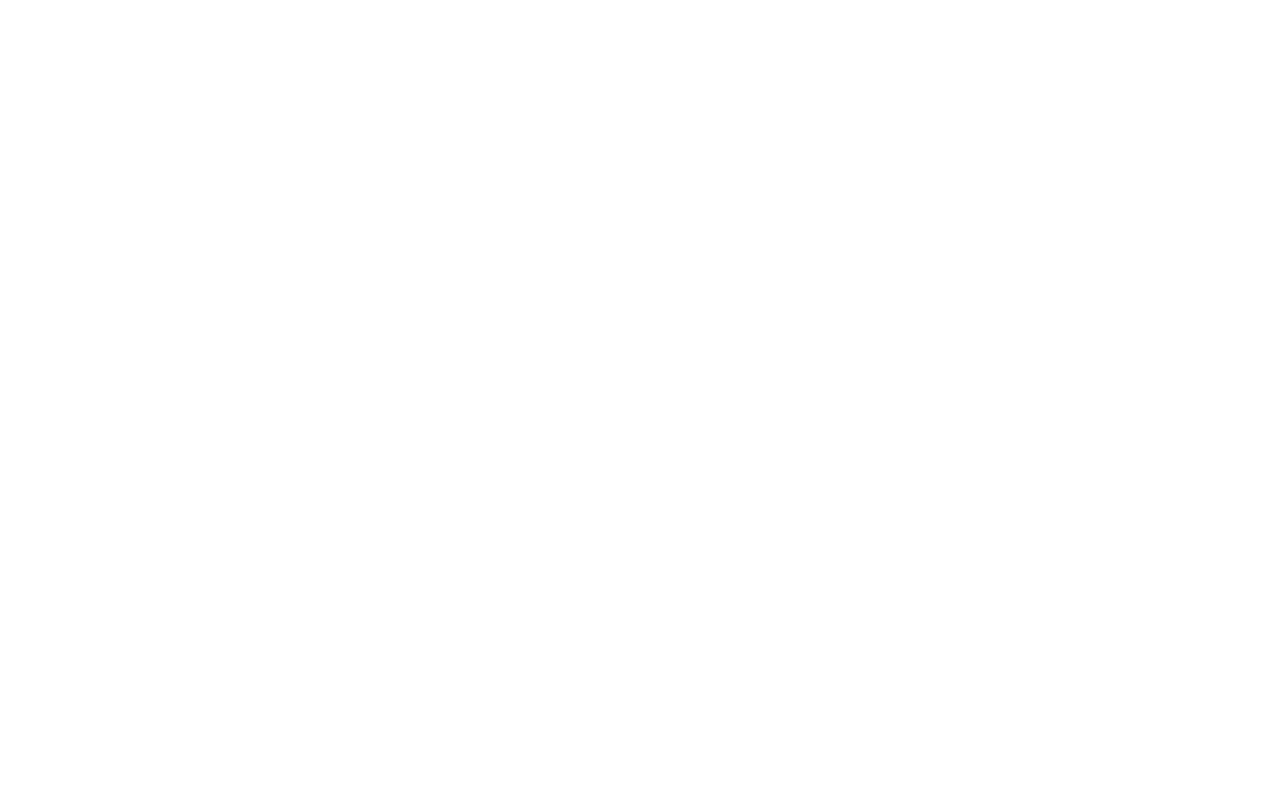
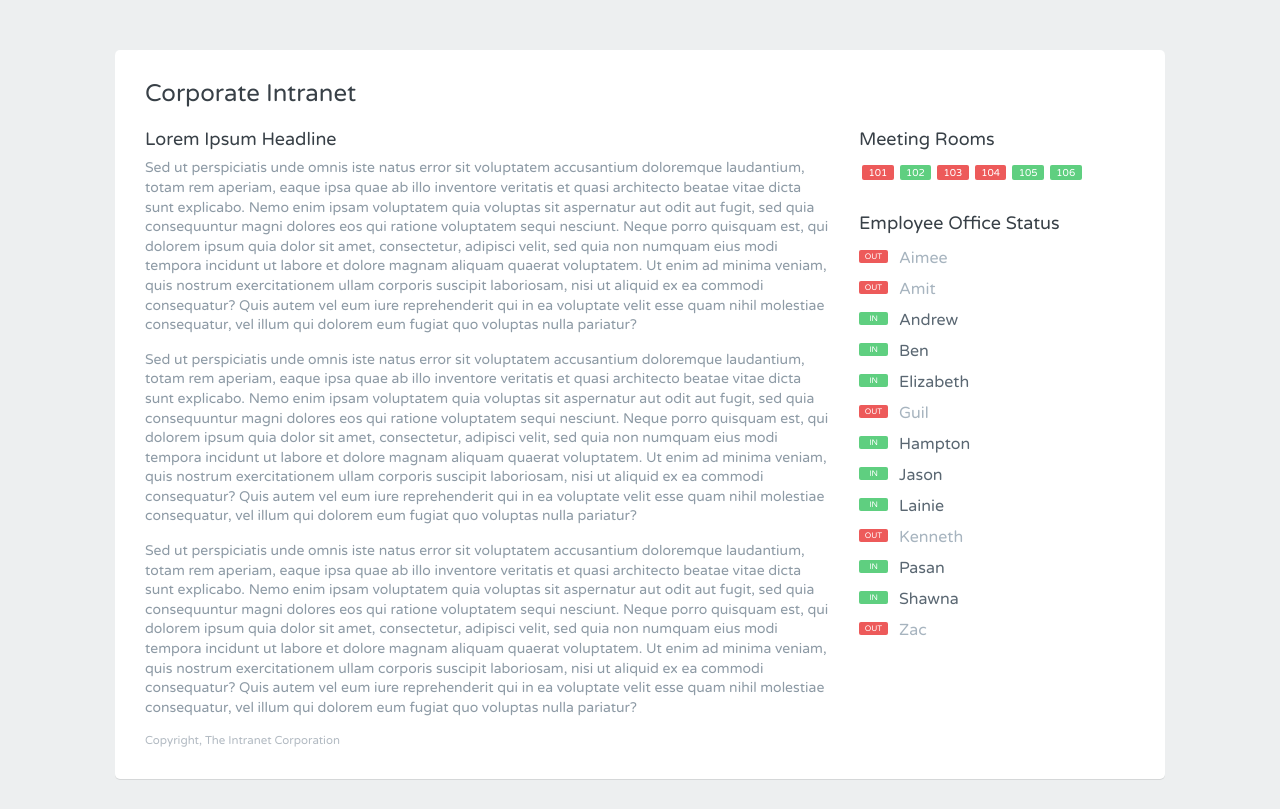
Before and after one commit to hewadnoori/AJAX-practice, a plain HTML site: page AJAX/AJAX-BASICS-Programming-AJAX-Challange/index.html in a window 1280 px wide. Drawn offline with Linux system fonts and the light colour scheme.

Commit message:
finished challenge

```diff
--- a/AJAX/AJAX-BASICS-Programming-AJAX-Challange/css/main.css
+++ b/AJAX/AJAX-BASICS-Programming-AJAX-Challange/css/main.css
@@ -0,0 +1,393 @@
+@charset "UTF-8";
+
+.grid-container:before,
+.grid-container:after {
+    content: ".";
+    display: block;
+    overflow: hidden;
+    visibility: hidden;
+    font-size: 0;
+    line-height: 0;
+    width: 0;
+    height: 0;
+}
+
+.grid-container:after {
+    clear: both;
+}
+
+.grid-container {
+    max-width: 1080px;
+    position: relative;
+}
+
+.grid-30,
+.grid-70,
+.grid-100 {
+    -webkit-box-sizing: border-box;
+    -moz-box-sizing: border-box;
+    box-sizing: border-box;
+    padding-left: 15px;
+    padding-right: 15px;
+}
+
+body {
+    min-width: 320px;
+}
+
+@media screen {
+
+    .grid-container:before,
+    .grid-container:after {
+        content: ".";
+        display: block;
+        overflow: hidden;
+        visibility: hidden;
+        font-size: 0;
+        line-height: 0;
+        width: 0;
+        height: 0;
+    }
+
+    .grid-container:after {
+        clear: both;
+    }
+
+    .grid-container {
+        max-width: 1080px;
+        position: relative;
+    }
+
+    .grid-30,
+    .grid-70,
+    .grid-100 {
+        -webkit-box-sizing: border-box;
+        -moz-box-sizing: border-box;
+        box-sizing: border-box;
+        padding-left: 15px;
+        padding-right: 15px;
+    }
+
+    body {
+        min-width: 320px;
+    }
+}
+
+@media screen and (min-width: 1080px) {
+
+    .grid-container:before,
+    .grid-100:before,
+    .grid-container:after,
+    .grid-100:after {
+        content: ".";
+        display: block;
+        overflow: hidden;
+        visibility: hidden;
+        font-size: 0;
+        line-height: 0;
+        width: 0;
+        height: 0;
+    }
+
+    .grid-container:after,
+    .grid-100:after {
+        clear: both;
+    }
+
+    .grid-container {
+        max-width: 1080px;
+        position: relative;
+    }
+
+    .grid-30,
+    .grid-70,
+    .grid-100 {
+        -webkit-box-sizing: border-box;
+        -moz-box-sizing: border-box;
+        box-sizing: border-box;
+        padding-left: 15px;
+        padding-right: 15px;
+    }
+
+    .grid-30 {
+        float: left;
+        width: 30%;
+    }
+
+    .grid-70 {
+        float: left;
+        width: 70%;
+    }
+
+    .grid-100 {
+        clear: both;
+        width: 100%;
+    }
+}
+
+@media screen and (max-width: 400px) {
+    @-ms-viewport {
+        width: 320px;
+    }
+}
+
+@media screen and (max-width: 680px) {
+
+    .grid-container:before,
+    .grid-container:after {
+        content: ".";
+        display: block;
+        overflow: hidden;
+        visibility: hidden;
+        font-size: 0;
+        line-height: 0;
+        width: 0;
+        height: 0;
+    }
+
+    .grid-container:after {
+        clear: both;
+    }
+
+    .grid-container {
+        max-width: 1080px;
+        position: relative;
+    }
+
+    .grid-30,
+    .grid-70,
+    .grid-100 {
+        -webkit-box-sizing: border-box;
+        -moz-box-sizing: border-box;
+        box-sizing: border-box;
+        padding-left: 15px;
+        padding-right: 15px;
+    }
+}
+
+@media screen and (min-width: 680px) and (max-width: 1080px) {
+
+    .grid-container:before,
+    .grid-container:after {
+        content: ".";
+        display: block;
+        overflow: hidden;
+        visibility: hidden;
+        font-size: 0;
+        line-height: 0;
+        width: 0;
+        height: 0;
+    }
+
+    .grid-container:after {
+        clear: both;
+    }
+
+    .grid-container {
+        max-width: 1080px;
+        position: relative;
+    }
+
+    .grid-30,
+    .grid-70,
+    .grid-100 {
+        -webkit-box-sizing: border-box;
+        -moz-box-sizing: border-box;
+        box-sizing: border-box;
+        padding-left: 15px;
+        padding-right: 15px;
+    }
+}
+
+.grid-container:before,
+.grid-container:after {
+    content: ".";
+    display: block;
+    overflow: hidden;
+    visibility: hidden;
+    font-size: 0;
+    line-height: 0;
+    width: 0;
+    height: 0;
+}
+
+.grid-container:after {
+    clear: both;
+}
+
+.grid-container {
+    max-width: 1080px;
+    position: relative;
+}
+
+.grid-30,
+.grid-70,
+.grid-100 {
+    -webkit-box-sizing: border-box;
+    -moz-box-sizing: border-box;
+    box-sizing: border-box;
+    padding-left: 15px;
+    padding-right: 15px;
+}
+
+html,
+body,
+div,
+h1,
+h2,
+p,
+ul,
+li,
+aside,
+footer,
+section {
+    margin: 0;
+    padding: 0;
+    border: 0;
+    font: inherit;
+    font-size: 100%;
+    vertical-align: baseline;
+}
+
+html {
+    line-height: 1;
+}
+
+ul {
+    list-style: none;
+}
+
+aside,
+footer,
+section {
+    display: block;
+}
+
+body {
+    background: #edeff0;
+    padding: 50px 0 0;
+    font-family: "Varela Round", "Helvetica Neue", Helvetica, Arial, sans-serif;
+    font-size: 62.5%;
+}
+
+.centered {
+    margin: 0 auto;
+}
+
+.contained {
+    background: white;
+    padding: 30px 15px;
+    margin-bottom: 30px;
+    position: relative;
+    overflow: hidden;
+    -webkit-border-radius: 5px;
+    -moz-border-radius: 5px;
+    -ms-border-radius: 5px;
+    -o-border-radius: 5px;
+    border-radius: 5px;
+    -webkit-box-shadow: 0 1px 0 0 rgba(0, 0, 0, 0.1);
+    -moz-box-shadow: 0 1px 0 0 rgba(0, 0, 0, 0.1);
+    box-shadow: 0 1px 0 0 rgba(0, 0, 0, 0.1);
+}
+
+.heading {
+    margin-bottom: 20px;
+}
+
+h1,
+h2 {
+    font-size: 2.4em;
+    font-weight: 500;
+    margin-bottom: 8px;
+    color: #384047;
+    line-height: 1.2;
+}
+
+h2 {
+    font-size: 1.8em;
+}
+
+aside h2 {
+    margin-bottom: 15px;
+}
+
+p {
+    color: #8d9aa5;
+    font-size: 1.4em;
+    margin-bottom: 15px;
+    line-height: 1.4;
+}
+
+ul li {
+    margin: 15px 0 0;
+    font-size: 1.6em;
+    color: #8d9aa5;
+    position: relative;
+}
+
+ul.rooms {
+    margin-bottom: 30px;
+}
+
+ul.rooms li {
+    font-size: 1em;
+    display: inline-block;
+    width: 10%;
+    padding: 3px 2px 2px;
+    border-radius: 2px;
+    margin: 0 3px 3px 3px;
+    color: white;
+    text-align: center;
+}
+
+ul.rooms li.empty {
+    background-color: #5fcf80;
+}
+
+ul.rooms li.full {
+    background-color: #ed5a5a;
+}
+
+ul.bulleted {
+    margin-bottom: 20px;
+}
+
+ul.bulleted li {
+    padding-left: 40px;
+}
+
+ul.bulleted li:before {
+    position: absolute;
+    top: 0;
+    left: 0;
+    color: white;
+    font-size: .5em;
+    padding: 3px 2px 2px;
+    border-radius: 2px;
+    text-align: center;
+    width: 25px;
+}
+
+ul.bulleted .in {
+    color: #5A6772;
+}
+
+ul.bulleted .in:before {
+    content: "IN";
+    background-color: #5fcf80;
+}
+
+ul.bulleted .out {
+    color: #A7B4BF;
+}
+
+ul.bulleted .out:before {
+    content: "OUT";
+    background-color: #ed5a5a;
+}
+
+footer p {
+    color: #b2bac2;
+    font-size: 1.15em;
+    margin: 0;
+}
--- a/AJAX/AJAX-BASICS-Programming-AJAX-Challange/data/employees.json
+++ b/AJAX/AJAX-BASICS-Programming-AJAX-Challange/data/employees.json
@@ -0,0 +1,54 @@
+[
+    {
+        "name": "Aimee",
+        "inoffice": false
+    },
+    {
+        "name": "Amit",
+        "inoffice": false
+    },
+    {
+        "name": "Andrew",
+        "inoffice": true
+    },
+    {
+        "name": "Ben",
+        "inoffice": true
+    },
+    {
+        "name": "Elizabeth",
+        "inoffice": true
+    },
+    {
+        "name": "Guil",
+        "inoffice": false
+    },
+    {
+        "name": "Hampton",
+        "inoffice": true
+    },
+    {
+        "name": "Jason",
+        "inoffice": true
+    },
+    {
+        "name": "Lainie",
+        "inoffice": true
+    },
+    {
+        "name": "Kenneth",
+        "inoffice": false
+    },
+    {
+        "name": "Pasan",
+        "inoffice": true
+    },
+    {
+        "name": "Shawna",
+        "inoffice": true
+    },
+    {
+        "name": "Zac",
+        "inoffice": false
+    }
+]
--- a/AJAX/AJAX-BASICS-Programming-AJAX-Challange/data/rooms.json
+++ b/AJAX/AJAX-BASICS-Programming-AJAX-Challange/data/rooms.json
@@ -0,0 +1,26 @@
+[
+    {
+        "room": 101,
+        "available": false
+    },
+    {
+        "room": 102,
+        "available": true
+    },
+    {
+        "room": 103,
+        "available": false
+    },
+    {
+        "room": 104,
+        "available": false
+    },
+    {
+        "room": 105,
+        "available": true
+    },
+    {
+        "room": 106,
+        "available": true
+    }
+]
--- a/AJAX/AJAX-BASICS-Programming-AJAX-Challange/index.html
+++ b/AJAX/AJAX-BASICS-Programming-AJAX-Challange/index.html
@@ -0,0 +1,43 @@
+<!DOCTYPE html>
+<html>
+<head>
+  <meta charset="utf-8">
+  <title>AJAX Office Status Widget</title>
+  <link href='http://fonts.googleapis.com/css?family=Varela+Round' rel='stylesheet' type='text/css'>
+  <link rel="stylesheet" href="css/main.css">
+  <script src="js/widget.js"></script>
+</head>
+<body>
+  <div class="grid-container centered">
+    <div class="grid-100">
+      <div class="contained">
+        <div class="grid-100">
+          <div class="heading">
+            <h1>Corporate Intranet</h1>
+          </div>
+        </div>
+        <section class="grid-70 main">
+          <h2>Lorem Ipsum Headline</h2>
+          <p>Sed ut perspiciatis unde omnis iste natus error sit voluptatem accusantium doloremque laudantium, totam rem aperiam, eaque ipsa quae ab illo inventore veritatis et quasi architecto beatae vitae dicta sunt explicabo. Nemo enim ipsam voluptatem quia voluptas sit aspernatur aut odit aut fugit, sed quia consequuntur magni dolores eos qui ratione voluptatem sequi nesciunt. Neque porro quisquam est, qui dolorem ipsum quia dolor sit amet, consectetur, adipisci velit, sed quia non numquam eius modi tempora incidunt ut labore et dolore magnam aliquam quaerat voluptatem. Ut enim ad minima veniam, quis nostrum exercitationem ullam corporis suscipit laboriosam, nisi ut aliquid ex ea commodi consequatur? Quis autem vel eum iure reprehenderit qui in ea voluptate velit esse quam nihil molestiae consequatur, vel illum qui dolorem eum fugiat quo voluptas nulla pariatur?</p>
+          <p>Sed ut perspiciatis unde omnis iste natus error sit voluptatem accusantium doloremque laudantium, totam rem aperiam, eaque ipsa quae ab illo inventore veritatis et quasi architecto beatae vitae dicta sunt explicabo. Nemo enim ipsam voluptatem quia voluptas sit aspernatur aut odit aut fugit, sed quia consequuntur magni dolores eos qui ratione voluptatem sequi nesciunt. Neque porro quisquam est, qui dolorem ipsum quia dolor sit amet, consectetur, adipisci velit, sed quia non numquam eius modi tempora incidunt ut labore et dolore magnam aliquam quaerat voluptatem. Ut enim ad minima veniam, quis nostrum exercitationem ullam corporis suscipit laboriosam, nisi ut aliquid ex ea commodi consequatur? Quis autem vel eum iure reprehenderit qui in ea voluptate velit esse quam nihil molestiae consequatur, vel illum qui dolorem eum fugiat quo voluptas nulla pariatur?</p>
+          <p>Sed ut perspiciatis unde omnis iste natus error sit voluptatem accusantium doloremque laudantium, totam rem aperiam, eaque ipsa quae ab illo inventore veritatis et quasi architecto beatae vitae dicta sunt explicabo. Nemo enim ipsam voluptatem quia voluptas sit aspernatur aut odit aut fugit, sed quia consequuntur magni dolores eos qui ratione voluptatem sequi nesciunt. Neque porro quisquam est, qui dolorem ipsum quia dolor sit amet, consectetur, adipisci velit, sed quia non numquam eius modi tempora incidunt ut labore et dolore magnam aliquam quaerat voluptatem. Ut enim ad minima veniam, quis nostrum exercitationem ullam corporis suscipit laboriosam, nisi ut aliquid ex ea commodi consequatur? Quis autem vel eum iure reprehenderit qui in ea voluptate velit esse quam nihil molestiae consequatur, vel illum qui dolorem eum fugiat quo voluptas nulla pariatur?</p>
+        </section>
+         <aside class="grid-30 list">
+        <h2>Meeting Rooms</h2>
+          <div id="roomList">
+
+
+          </div>
+          <h2>Employee Office Status</h2>
+          <div id="employeeList">
+
+          </div>
+        </aside>
+        <footer class="grid-100">
+          <p>Copyright, The Intranet Corporation</p>
+        </footer>
+      </div>
+    </div>
+  </div>
+</body>
+</html>
--- a/AJAX/AJAX-BASICS-Programming-AJAX-Challange/js/widget.js
+++ b/AJAX/AJAX-BASICS-Programming-AJAX-Challange/js/widget.js
@@ -0,0 +1,42 @@
+var xhr = new XMLHttpRequest();
+xhr.onreadystatechange = function () {
+    if (xhr.readyState === 4 && xhr.status === 200) {
+        var employees = JSON.parse(xhr.responseText);
+        var statusHTML = '<ul class="bulleted">';
+        for (var i = 0; i < employees.length; i += 1) {
+            if (employees[i].inoffice === true) {
+                statusHTML += '<li class="in">';
+            } else {
+                statusHTML += '<li class="out">';
+            }
+            statusHTML += employees[i].name;
+            statusHTML += '</li>';
+        }
+        statusHTML += '</ul>';
+        document.getElementById('employeeList').innerHTML = statusHTML;
+    }
+};
+xhr.open('GET', 'data/employees.json');
+xhr.send();
+
+var meeting = new XMLHttpRequest();
+meeting.onreadystatechange = function () {
+    if (meeting.readyState === 4 && meeting.status === 200) {
+        var rooms = JSON.parse(meeting.responseText);
+        console.log(rooms.length);
+        var statusHTML = '<ul class="rooms">';
+        for (var i = 0; i < rooms.length; i++) {
+            if (rooms[i].available === true) {
+                statusHTML += '<li class="empty">';
+            } else {
+                statusHTML += '<li class="full">';
+            }
+            statusHTML += rooms[i].room;
+            statusHTML += '</li>';
+        }
+        statusHTML += '</ul>';
+        document.getElementById('roomList').innerHTML = statusHTML;
+    }
+}
+meeting.open('GET', 'data/rooms.json');
+meeting.send();
```
Also changed, not shown: AJAX/AJAX-Basics-parsing-JSON-Data/widget.html (+0 -1 lines).
